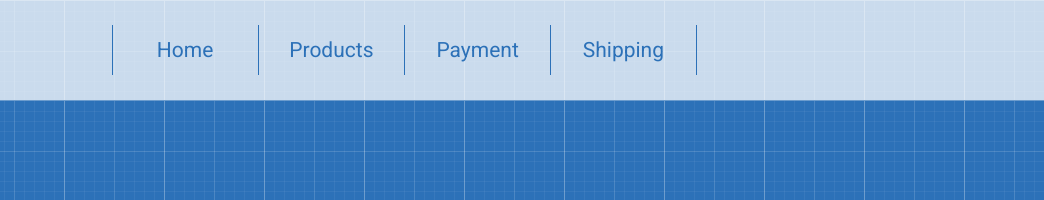
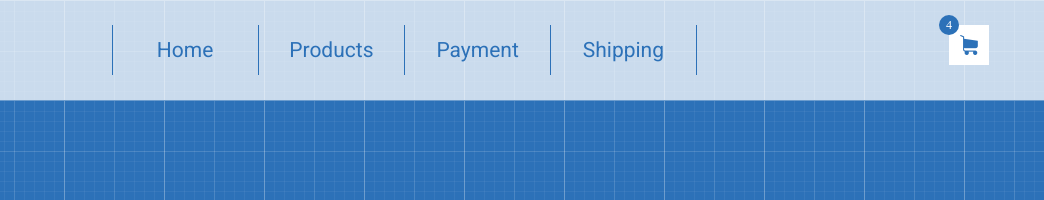
Before and after one commit to GluVlad/Project-1, a plain HTML site: page index.html in a window 1280 px wide. Shown: the top 200 px of the page, 236-1280 px from the left. Drawn offline with Linux system fonts and the light colour scheme.

Commit message:
add cart

```diff
--- a/index.html
+++ b/index.html
@@ -35,8 +35,12 @@
 					</ul>
 				</div>
 				<div class="col-lg-3">
-					<!-- <a href="/">
-						<img class="cart" src="images/empty-cart.png" alt=""></a> -->
+					<div class="row">
+						<div class="search"></div>
+						<div class="cart">
+							<div class="counter">4</div>
+						</div>
+					</div>
 				</div>
 			</div>
 		</div>
--- a/style.css
+++ b/style.css
@@ -76,17 +76,43 @@ header {
 	color: #2c71b8;
 	background-color:white;
 }
+.cart {
+	width: 40px;
+	height: 40px;
+	margin-left: 25px;
+	background-color: #fff;
+	background-repeat: no-repeat;
+	background-position: center;
+	background-image: url(images/cart.png);
+	position: relative;
+	float: right;
+}
+.counter {
+	width: 20px;
+	height: 20px;
+	background-color:#2c71b8;
+	text-align: center;
+	line-height: 20px;
+	font-size: 12px;
+	border-radius: 50%;
+	position: absolute;
+	top: -10px;
+	left: -10px;
+	color: white;
+
+}
+
 .footer {
 	padding: 25px 0;
 	background-color:rgba(255,255,255,0.75);
 	font-size: 21px;
 	display: block;
-	height: 50px;
+	height: 100px;
 	line-height: 50px;
 	text-align: center;
 	color: #2c71b8;
 	font-family: 'Roboto', sans-serif;
-	height: 100px;
+
 }
 .main {
 	min-height: calc(100vh - 200px);
```
